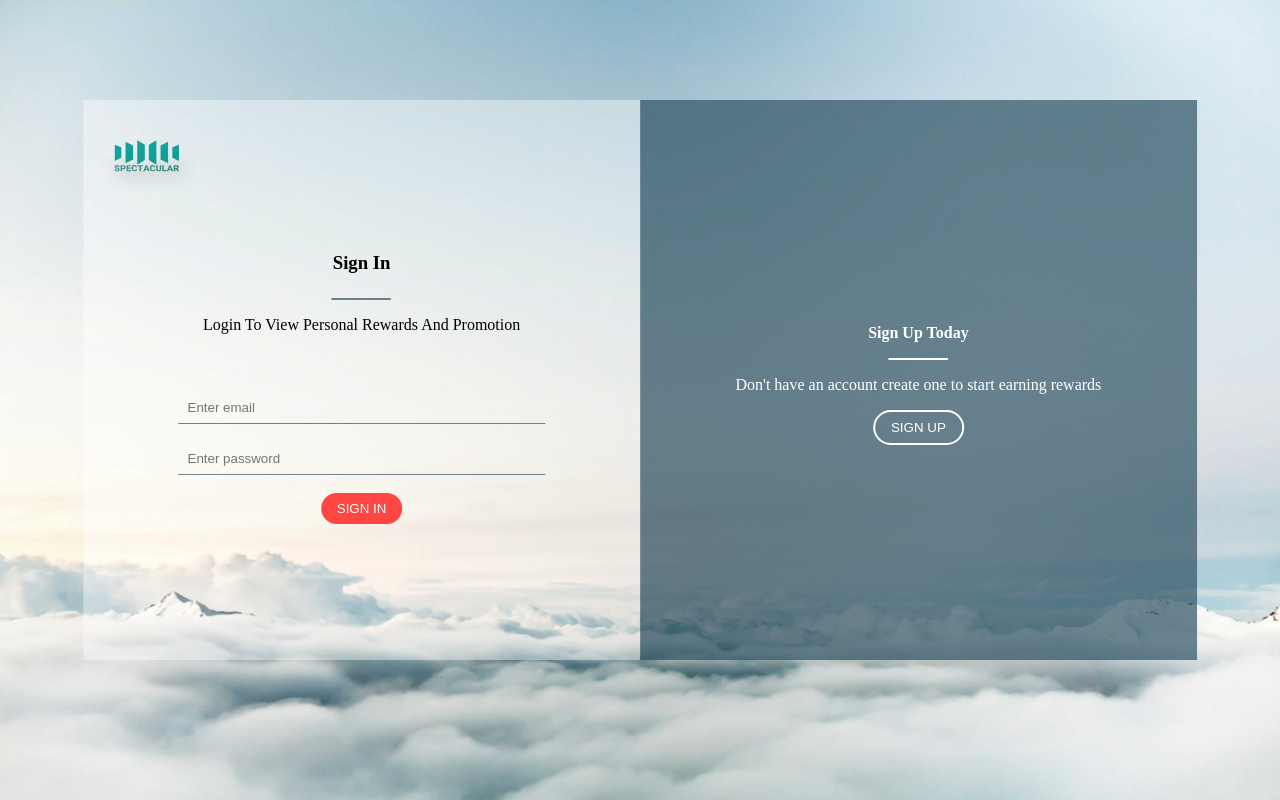
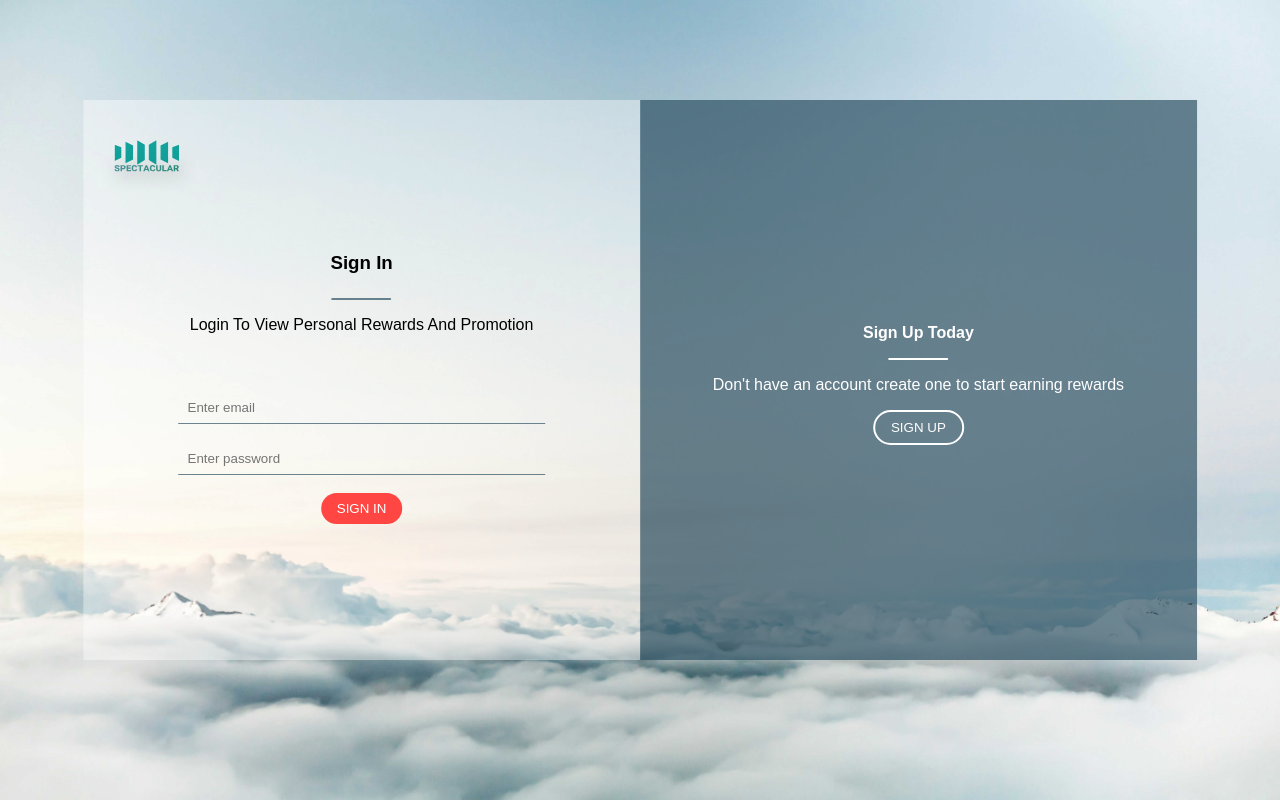
Before and after one commit to Temitoyin/Spectacular_loginPage, a PHP site: page / in a window 1280 px wide. Run offline with PHP 8.4, Linux system fonts and the light colour scheme.

Commit message:
Update style.css

```diff
--- a/style.css
+++ b/style.css
@@ -6,7 +6,7 @@
 }
 
 body {
-  font-family: 'Noto San';
+  font-family: Arial;
   height: 100%;
   width: 100%;
 }
```
